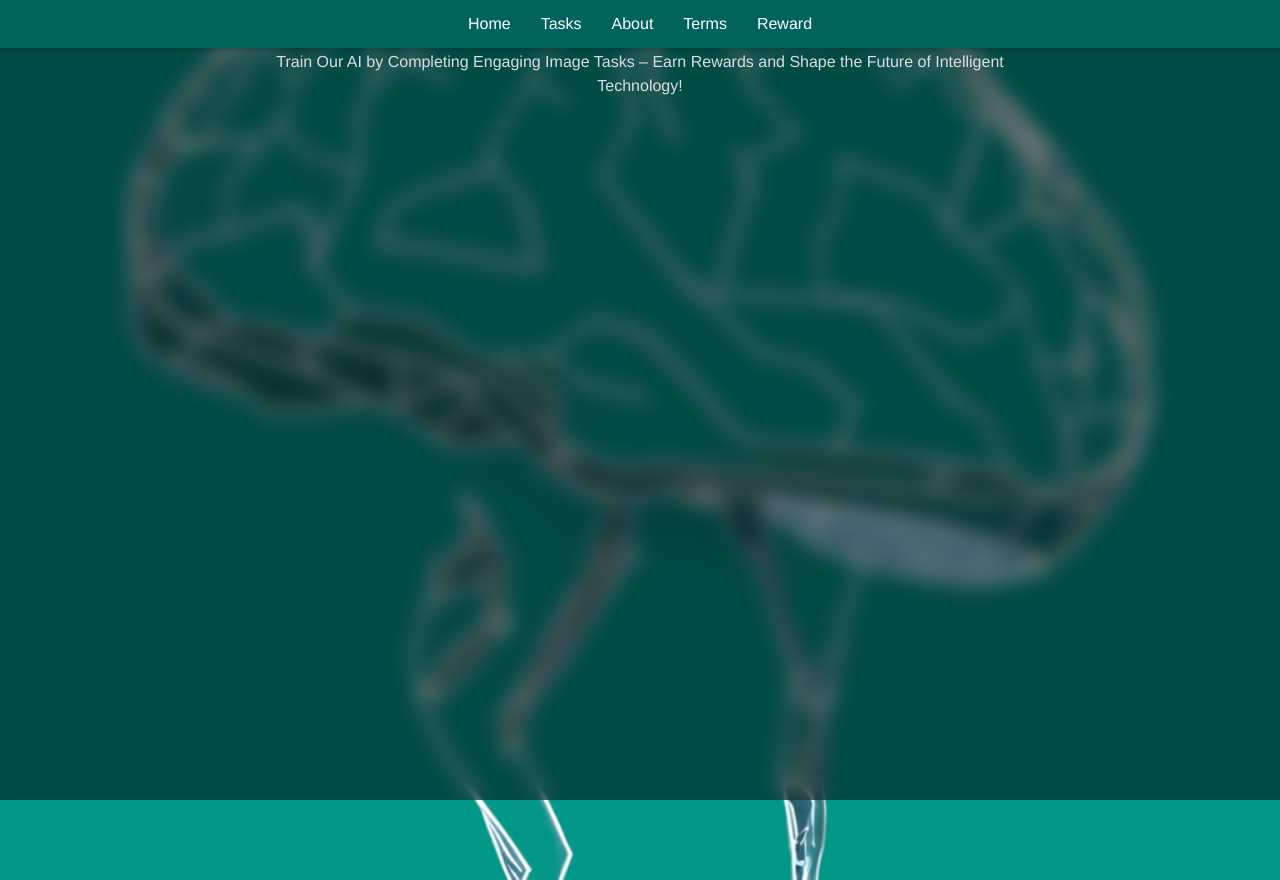
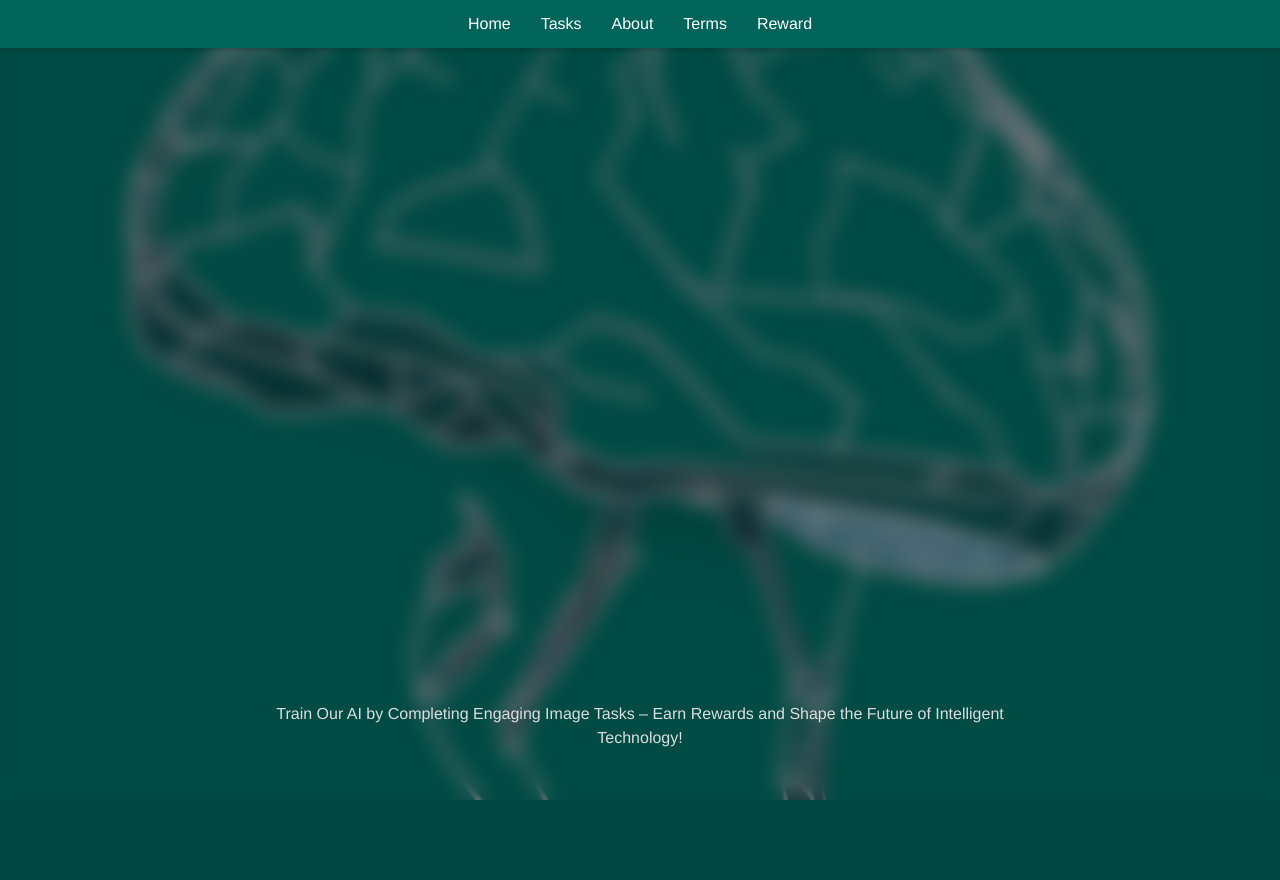
Before and after one commit to devfemibadmus/picquest, a Django app: page / in a window 1280 px wide. After the commit the page ends 800 px from the top, so only its background shows below. Run offline with Django 5.2, Linux system fonts and the light colour scheme.

Commit message:
:ok_hand: upd :green_apple: ates :tada:

```diff
--- a/static/home.css
+++ b/static/home.css
@@ -10,12 +10,16 @@ body {
 }
 
 .container {
-  display: block;
   height: 100vh;
   width: 100vw;
   color: white;
   background-color: rgba(0, 0, 0, 0.5);
   backdrop-filter: blur(10px);
+  display: flex;
+  flex-direction: column;
+  align-items: center;
+  justify-content: center;
+  text-align: center;
 }
 
 .navbar {
@@ -51,22 +55,18 @@ body {
   text-decoration: underline;
 }
 
+a {
+  text-decoration: none;
+  color: #00faff;
+}
+
 .content {
   display: none;
 }
 
-.content.active {
-  height: 100%;
-  display: block;
-  text-align: left;
-  background-color: transparent;
-  padding: 40px;
-  overflow-y: auto;
-}
-
-.content.active h1, .content.active h2 {
+.content.active h2 {
   color: #00faff;
-  margin-bottom: 10px;
+  padding-top: 30px;
 }
 
 .content.active p, .content.active ol {
@@ -80,22 +80,28 @@ body {
   padding-left: 20px;
 }
 
-a{
-  text-decoration: none;
-  color: #00faff;
+.content.active {
+  margin: auto;
+  height: 100vh;
+  padding: 40px;
+  overflow-y: auto;
+  text-align: left;
+  background-color: transparent;
+  display: flex;
+  flex-wrap: wrap;
+  justify-content: center;
+  align-items: flex-end;
+  gap: 20px;
 }
 
 @media screen and (min-width: 768px) {
   .content.active {
     width: 60vw;
-    text-align: center;
-    align-items: center;
-    justify-content: center;
-    margin: auto;
+    max-width: 800px;
   }
+
   ::-webkit-scrollbar {
-    width: 10px;
-    height: 12px;
+    width: 1px;
   }
 
   ::-webkit-scrollbar-track {
--- a/template/home.html
+++ b/template/home.html
@@ -23,39 +23,39 @@
                 <li><a href="#reward" data-target="reward">Reward</a></li>
             </ul>
         </nav>
-        <div id="home" class="content active">
+        <div id="home" class="content active" style="text-align: center;">
             <p>Train Our AI by Completing Engaging Image Tasks – Earn Rewards and Shape the Future of Intelligent Technology!</p>
         </div>
-        <div id="about" class="content">
+        <div id="about" class="content" style="text-align: center;">
             <p>At Pic Quest, we’re creating an interactive platform where users actively train our AI by completing engaging tasks. We provide users with specific instructions, and they respond by uploading images that serve as answers. This collaboration ensures that our AI learns from real-world examples to become smarter and more accurate in understanding visual data. Our platform is designed for users who have the knowledge and expertise to contribute meaningfully, ensuring that our AI grows without the risk of being misinformed. Join us at Pic Quest and be a part of shaping the future of intelligent technology!</p>
 
             <br/><br/><br/>
         </div>
         <div id="terms" class="content">
-            <h1>Updated Privacy Policy for Pic Quest</h1>
+            <h2>Updated Privacy Policy for Pic Quest</h2>
             <p><strong>Effective Date:</strong> 9/15/2024</p>
 
-            <h2>Information We Collect</h2>
+            <h3>Information We Collect</h3>
             <p><strong>Personal Information:</strong> During signup, we collect your name, email address, educational certifications, and a government-issued ID to verify your identity and qualifications.</p>
             <p><strong>User Contributions:</strong> We collect images you upload in response to tasks we provide, as well as the accompanying instructions or descriptions that help train our AI.</p>
             <p><strong>Technical Data:</strong> Information such as your device details, IP address, and platform usage is collected to enhance functionality and security.</p>
 
-            <h2>How We Use Your Information</h2>
+            <h3>How We Use Your Information</h3>
             <p><strong>Account Verification and User Qualification:</strong> We use your educational certifications and government-issued ID to ensure that only knowledgeable users are contributing to AI training, helping to maintain data integrity.</p>
             <p><strong>AI Training:</strong> Your uploaded images and corresponding task responses (answers) are used to train and refine our AI models.</p>
             <p><strong>Communication:</strong> Your contact information is used to send updates about your account, platform changes, or task notifications.</p>
             <p><strong>Security and Compliance:</strong> Personal data is protected with high-level security measures and may be shared with authorities if required by law.</p>
 
-            <h2>How We Protect Your Data</h2>
+            <h3>How We Protect Your Data</h3>
             <p>We use advanced encryption and regularly audit our systems to ensure your personal data remains secure. Access to your information is strictly limited to authorized personnel involved in AI development and platform management.</p>
 
-            <h2>Your Rights</h2>
+            <h3>Your Rights</h3>
             <p>You have the right to access, update, or delete your personal data at any time. You can also request a download of all the data we have collected about you. To exercise these rights, contact our support team at <a href='mailto:support@picquest.online'>support@picquest.online</a></p>
 
-            <h2>Data Retention</h2>
+            <h3>Data Retention</h3>
             <p>We retain your personal information for the duration of your account’s activity or as needed to provide our services. Once your account is deleted, we remove all personally identifiable information unless legally required to retain it.</p>
 
-            <h2>Changes to This Policy</h2>
+            <h3>Changes to This Policy</h3>
             <p>We may periodically update this Privacy Policy. Any significant changes will be communicated to you via email or posted on this page. Please review this page regularly to stay informed.</p>
 
             <p>For any inquiries or concerns regarding our privacy practices, please contact us at <a href='mailto:privacy@picquest.online'>privacy@picquest.online</a></p>
@@ -63,10 +63,10 @@
             <br/><br/><br/>
         </div>
         <div id="reward" class="content">
-            <h1>Earn Rewards for Training Our AI – Your Knowledge Pays Off!</h1>
+            <h2>Earn Rewards for Training Our AI – Your Knowledge Pays Off!</h2>
             <p>At Pic Quest, your expertise is highly valued, and we believe in rewarding you for every contribution. By completing tasks and uploading images, you earn a monetary reward. Each task carries a specific value, starting at $0.5 per task, with your total earnings increasing as you complete more tasks and help train our AI.</p>
 
-            <h2>How It Works</h2>
+            <h3>How It Works</h3>
             <ol>
                 <li>Complete Tasks: Each task comes with a fixed reward, which is added to your account balance upon completion.</li>
                 <li>Withdraw Earnings: When you're ready to withdraw, head over to the Withdraw page. You'll need to provide your bank details for us to process the request.</li>
@@ -80,10 +80,10 @@
 
             <p>No matter the option, you'll always receive the full value of your hard-earned rewards. We'll send you an email notification detailing your reward, ensuring you're informed every step of the way.</p>
 
-            <h2>Fair and Transparent</h2>
+            <h3>Fair and Transparent</h3>
             <p>We take pride in being transparent with our users. You will always be notified about your withdrawal status and the reward being processed, with all transactions handled securely and reliably.</p>
 
-            <h2>Stay Informed</h2>
+            <h3>Stay Informed</h3>
             <p>Anytime a reward or withdrawal is available, you'll receive an email notification with all the details. Whether it's cash in your account or an exciting prize delivered to your inbox, your contributions will never go unrecognized!</p>
 
             <br/><br/><br/>
@@ -114,8 +114,14 @@
                 link.addEventListener('click', function(e) {
                     e.preventDefault();
                     const targetId = this.getAttribute('data-target');
-                    showContent(targetId);
-                    history.pushState(null, null, `#${targetId}`);
+                    if (targetId === 'tasks') {
+                        const baseUrl = window.location.origin;
+                        const fullUrl = `${baseUrl}/app/`;
+                        window.open(fullUrl, '_blank');
+                    } else {
+                        showContent(targetId);
+                        history.pushState(null, null, `#${targetId}`);
+                    }
                 });
             });
         });
```
